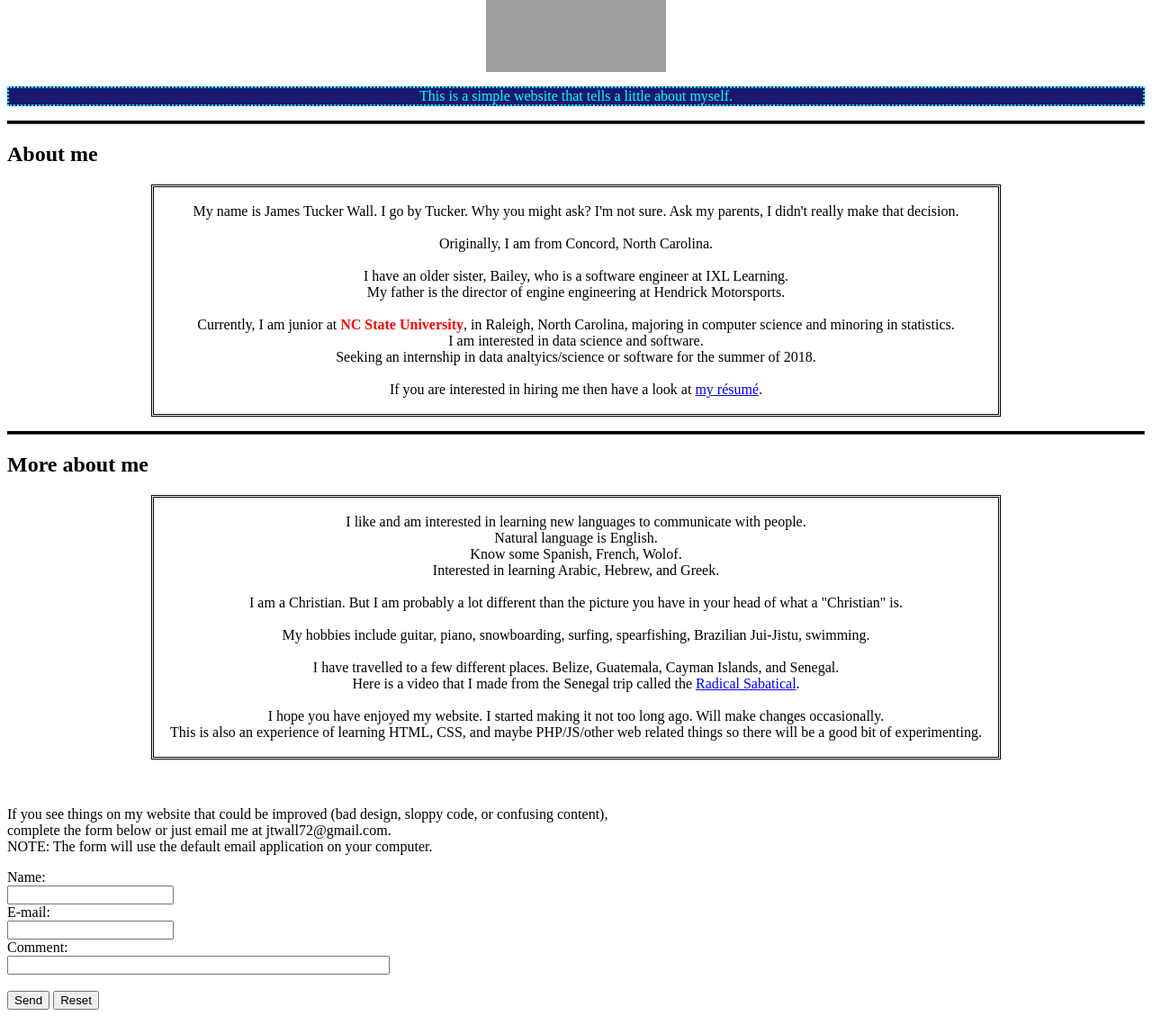
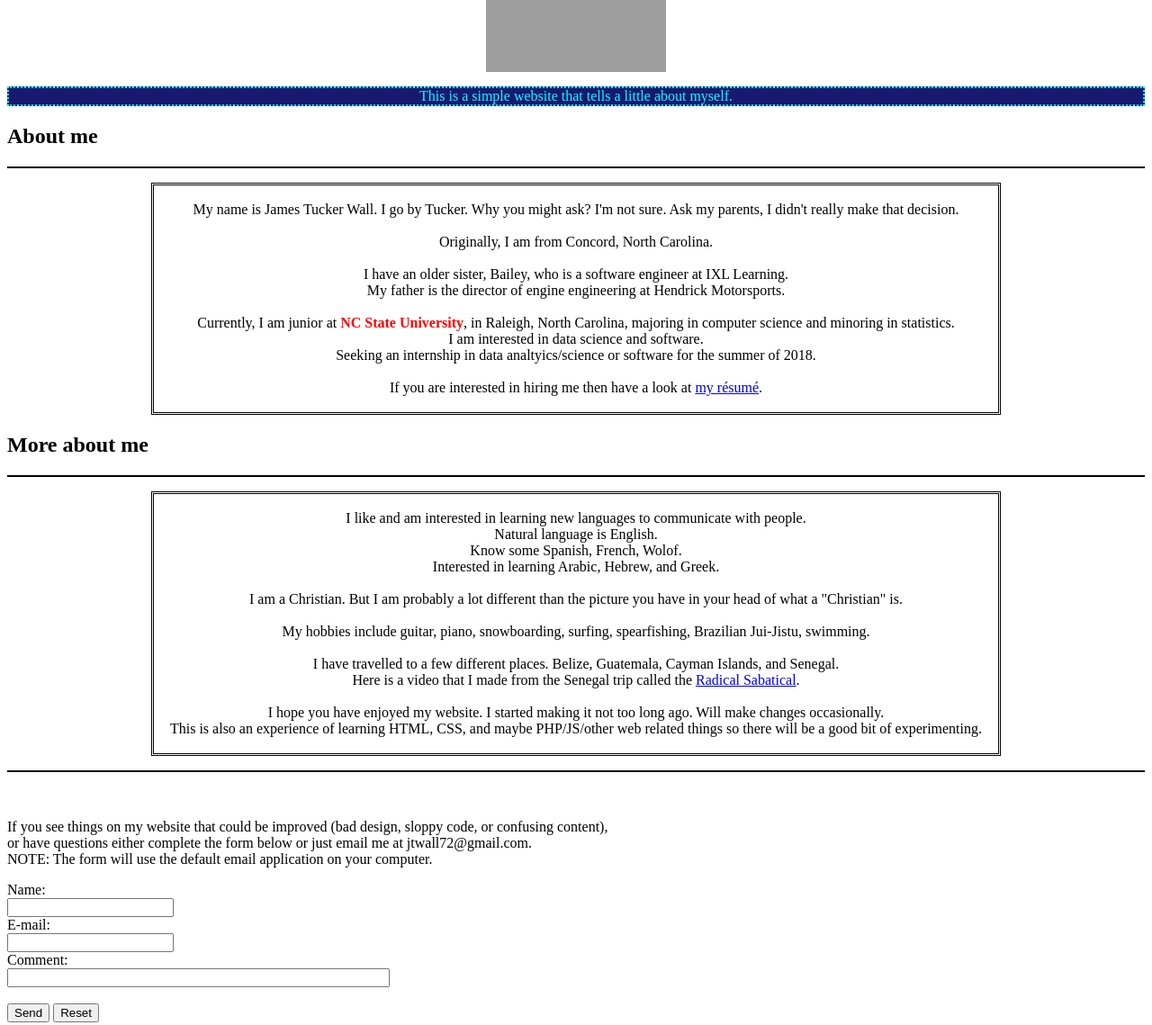
Before and after one commit to jtwall72/jtwall72.github.io, a plain HTML site: page index.html in a window 1280 px wide. Shown: the part 300-1439 px from the top of the page at 90% size. Drawn offline with Linux system fonts and the light colour scheme; grey boxes are pictures that could not be loaded.

Commit message:
More messing with the horizontal rule

```diff
--- a/index.html
+++ b/index.html
@@ -22,9 +22,7 @@
     This is a simple website that tells a little about myself.
     </p>
 
-    <hr>
-
-    <h2>About me</h2>
+    <h2>About me</h2> <hr>
 
     <p class="cen"><br/>
     My name is James Tucker Wall. I go by Tucker. Why you might ask? I'm not sure. Ask my parents, I didn't really make that decision.<br/><br/>
@@ -38,10 +36,8 @@
     If you are interested in hiring me then have a look at <a href="resume.html">my r&#233sum&#233</a>.<br/><br/>
     </p>
 
-    <!-- This is used to create separations in the page, when this is used then no more styling applies to the rest of the element -->
-    <hr>
-
-    <h2>More about me</h2>
+    <!-- <hr> is used to create separations in the page, when this is used then no more styling applies to the rest of the element -->
+    <h2>More about me</h2> <hr>
 
     <p class="cen"><br/>
     I like and am interested in learning new languages to communicate with people.<br/>
@@ -60,9 +56,11 @@
     This is also an experience of learning HTML, CSS, and maybe PHP/JS/other web related things so there will be a good bit of experimenting.<br/><br/>
     </p>
 
+    <hr>
+
     <p><br/><br/>
     If you see things on my website that could be improved (bad design, sloppy code, or confusing content),<br/>
-    complete the form below or just email me at jtwall72@gmail.com.<br/>
+    or have questions either complete the form below or just email me at jtwall72@gmail.com.<br/>
     NOTE: The form will use the default email application on your computer.<br/>
 
     <form action="mailto:jtwall72@gmail.com" method="post" enctype="text/plain">
--- a/stylesheets/style.css
+++ b/stylesheets/style.css
@@ -53,5 +53,5 @@ hr {
   height: 2px;
   color: black;
   background-color: black;
-  border-color: black;
+  border: 0;
 }
```
